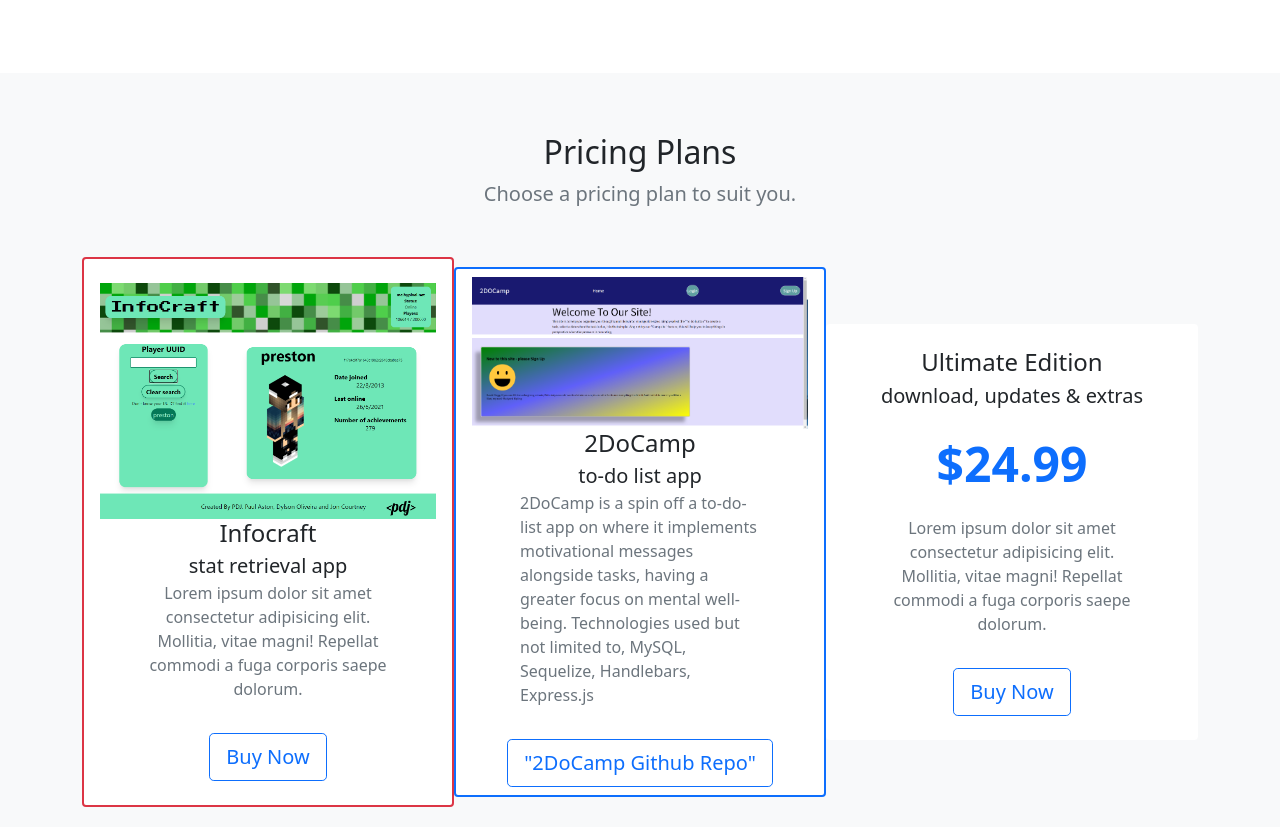
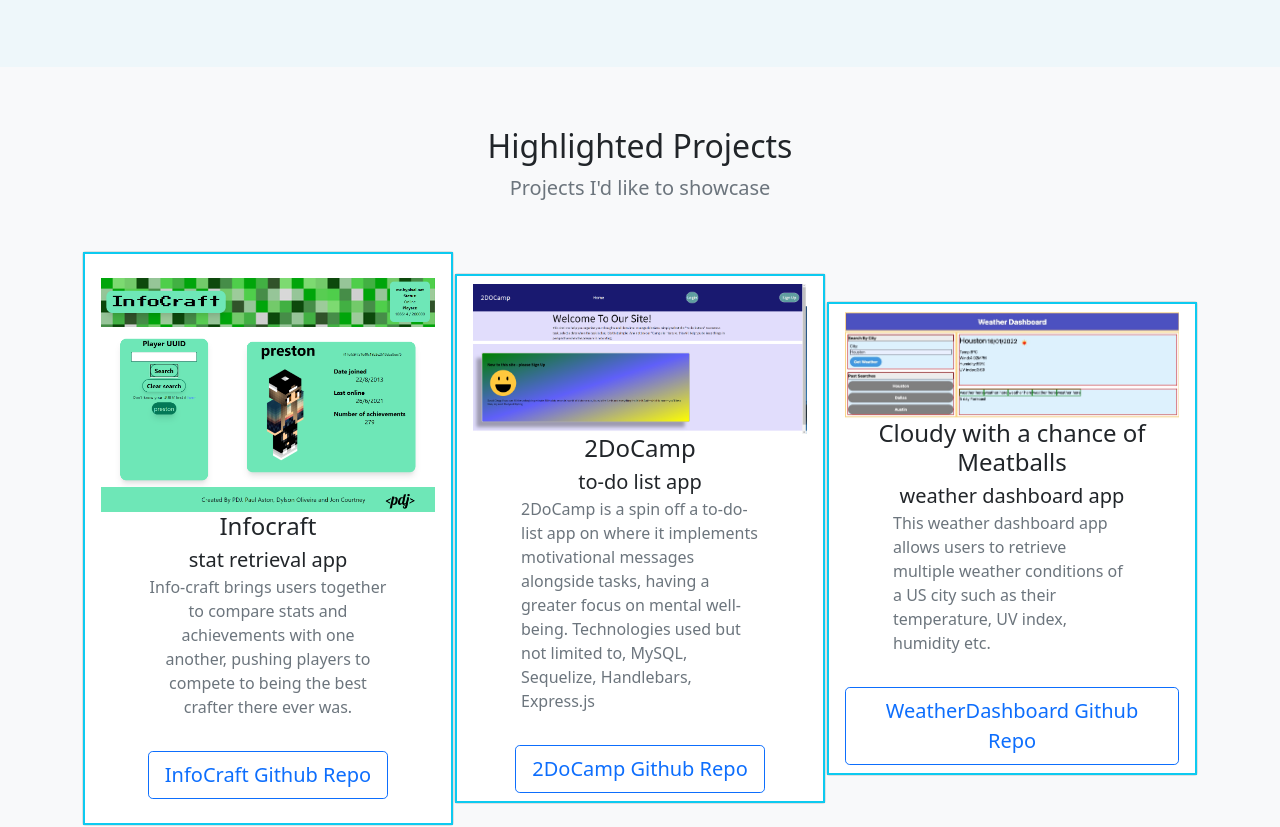
Before and after one commit to Dylson14/Dylsons-Portfolio, a website: page index.html in a window 1280 px wide. Shown: the part 820-1647 px from the top of the page. Drawn offline with nearby package versions, Linux system fonts and the light colour scheme.

Commit message:
removing border and adjusting card sizes

```diff
--- a/index.html
+++ b/index.html
@@ -45,10 +45,10 @@
             <a class="nav-link" href="#contact">Get in Touch</a>
           </li>
           <li class="nav-item d-md-none">
-            <a class="nav-link" href="#pricing">Pricing</a>
+            <a class="nav-link" href="#aboutMe">About Me</a>
           </li>
           <li class="nav-item ms-2 d-none d-md-inline">
-            <a class="btn btn-secondary" href="#pricing">buy now</a>
+            <a class="btn btn-secondary" href="#aboutMe">buy now</a>
           </li>
 
         </ul>
@@ -61,20 +61,20 @@
         <div class="container-lg">
         <!-- all grids must be put inside of a container -->
 
-            <div class=" border border-2 pt-3 pb-3 border-danger row justify-content-center">
+            <div class="pt-3 pb-3  row justify-content-center">
 
-                <div class=" border border-1 border-primary col-md-5">
+                <div class="col-md-5">
                     <h1>
                         <div class="display-2">Dylson Oliveira</div>
                         <div class="display-6 text-center text-muted">Full Stack Junior Web Developer</div>
                     </h1>
 
                      <p class="lead my-4 text-muted">A Driven and Enthusiastic Web Developer, offering an understanding in front and back-end development as well as a robust nature towards working in a team. Seeking an opportunity to problem-solve challenging code in an environment where growth and personal development is embraced.</p>
-                    <a href="#pricing" class="btn btn-primary btn-lg " role="button">About Me</a>
+                    <a href="#aboutMe" class="btn btn-primary btn-lg " role="button">About Me</a>
 
                 </div>
 
-                <div class=" ms-4 border border-1 border-primary col-md-5 text-center d-none d-md-block">
+                <div class=" ms-4 pt-2 col-md-5 text-center d-none d-md-block">
                   <span class="tt" data-bs-placement="bottom" title="Net Ninja Book Cover">
                     <img class="img-fluid" src="./assets/Dylson-Photo-bgtrans.png" alt="professional photo">
                   </span>
@@ -86,57 +86,57 @@
 
     </section>
 
-    <!-- pricing plans a.k.a the cards -->
-    <section id="pricing" class="bg-light mt-5">
+    <!--  project cards -->
+    <section id="projects" class="bg-light mt-5">
         <div class="container-lg">
           <div class="text-center">
-            <h2>Pricing Plans</h2>
-            <p class="lead text-muted">Choose a pricing plan to suit you.</p>
+            <h2>Highlighted Projects</h2>
+            <p class="lead text-muted">Projects I'd like to showcase</p>
           </div>
 
           <div class="row my-5 g-0 align-items-center justify-content-center">
 
             <div class="col-8 col-lg-4">
-              <div class="card border-2 border-danger">
-                <div class="card-body text-center py-4">
+              <div class="card">
+                <div class="card-body border border-2 border-info text-center py-4">
                     <img src="./assets/InfoCraft.png" class="img-fluid" alt="">
                     <h4 class="card-title">Infocraft</h4>
                     <p class="lead card-subtitle">stat retrieval app</p>
-                    <p class="card-text mx-5 text-muted d-none d-lg-block">Lorem ipsum dolor sit amet consectetur adipisicing elit. Mollitia, vitae magni! Repellat commodi a fuga corporis saepe dolorum.</p>
-                    <a href="#" class="btn btn-outline-primary btn-lg mt-3">
-                        Buy Now
+                    <p class="card-text mx-5 text-muted d-none d-lg-block">Info-craft brings users together to compare stats and achievements with one another, pushing players to compete to being the best crafter there ever was.</p>
+                    <a href="https://github.com/jjcourtney/PDJ-InfoCraft" class="btn btn-outline-primary btn-lg mt-3">
+                        InfoCraft Github Repo
                     </a>
                 </div>
               </div>
             </div>
 
             <div class="col-8 col-lg-4">
-              <div class="card border-primary border-2">
-                  <div class="card-body text-center py-2">
+              <div class="card ">
+                  <div class="card-body border border-2 border-info text-center py-2">
                     <img src="./assets/2DoCamp.png" class="img-fluid" alt="project-2-img">
                     <h4 class="card-title">2DoCamp</h4>
                     <p class="lead card-subtitle">to-do list app</p>
                     <p class="card-text mx-5 text-muted d-none d-lg-block text-start">2DoCamp is a spin off a to-do-list app on where it implements motivational messages alongside tasks, having a greater focus on mental well-being. Technologies used but not limited to, MySQL, Sequelize, Handlebars, Express.js</p>
                     <a href="https://github.com/meljack1/2DoCamp" class="btn btn-outline-primary btn-lg mt-3">
-                        "2DoCamp Github Repo"
+                        2DoCamp Github Repo
                     </a>
                 </div>
               </div>
             </div>
 
             <div class="col-8 col-lg-4">
-              <div class="card border-0">
-                <div class="card-body text-center py-4">
-                  <h4 class="card-title">Ultimate Edition</h4>
-                  <p class="lead card-subtitle">download, updates & extras</p>
-                  <p class="display-5 my-4 text-primary fw-bold">$24.99</p>
-                  <p class="card-text mx-5 text-muted d-none d-lg-block">Lorem ipsum dolor sit amet consectetur adipisicing elit. Mollitia, vitae magni! Repellat commodi a fuga corporis saepe dolorum.</p>
-                  <a href="#" class="btn btn-outline-primary btn-lg mt-3">
-                    Buy Now
-                  </a>
+                <div class="card">
+                    <div class="card-body border border-2 border-info text-center py-2">
+                      <img src="./assets/WeatherDashboard.jpg" class="img-fluid" alt="project-2-img">
+                      <h4 class="card-title">Cloudy with a chance of Meatballs</h4>
+                      <p class="lead card-subtitle">weather dashboard app</p>
+                      <p class="card-text mx-5 text-muted d-none d-lg-block text-start">This weather dashboard app allows users to retrieve multiple weather conditions of a US city such as their temperature, UV index, humidity etc.   </p>
+                      <a href="https://github.com/meljack1/2DoCamp" class="btn btn-outline-primary btn-lg mt-3">
+                          WeatherDashboard Github Repo
+                      </a>
+                  </div>
                 </div>
               </div>
-            </div>
           </div>
 
         </div><!-- end container -->
@@ -145,7 +145,7 @@
 
     <!-- About me section -->
       <section id="aboutMe">
-        <div class="container-md border border-2">
+        <div class="container-md">
             <div class="text-center">
               <h2>About me</h2>
               <p class="lead text-muted">A quick glance about me</p>
--- a/styles.css
+++ b/styles.css
@@ -0,0 +1,8 @@
+body{
+    background-color: #eef7fa;
+}
+
+.customText{
+    color: white;
+;
+}
```
Also changed, not shown: assets/WeatherDashboard.jpg (added).
